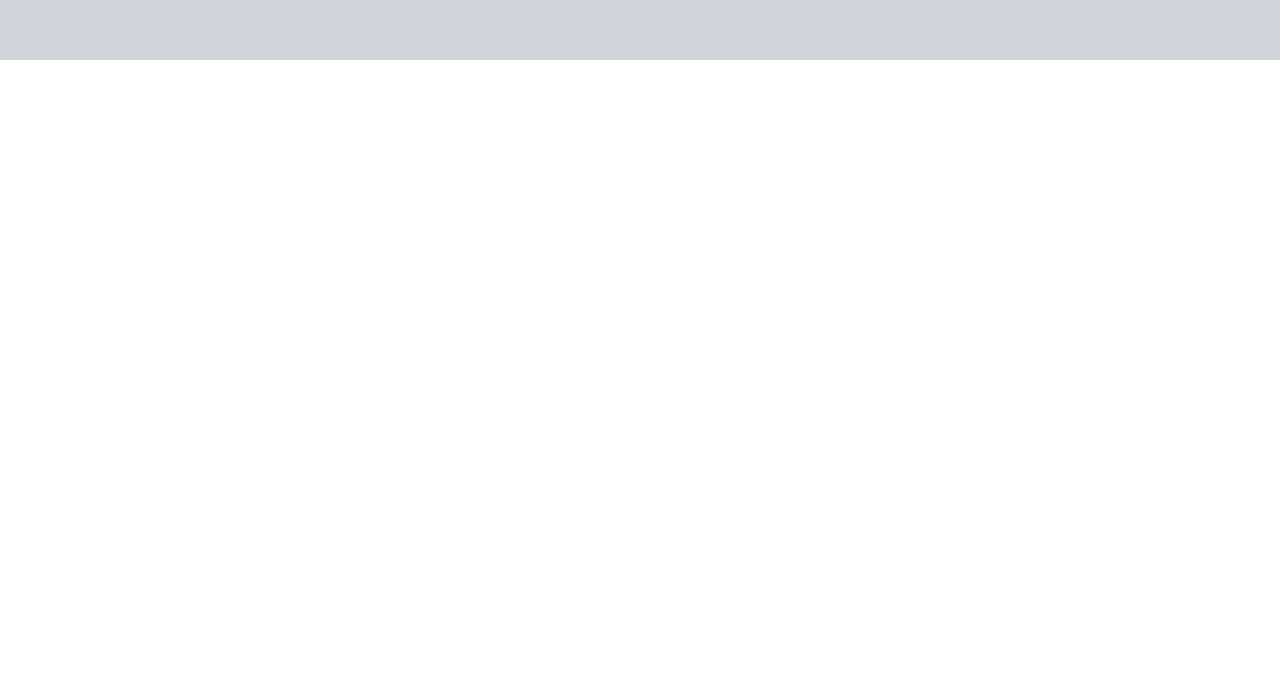
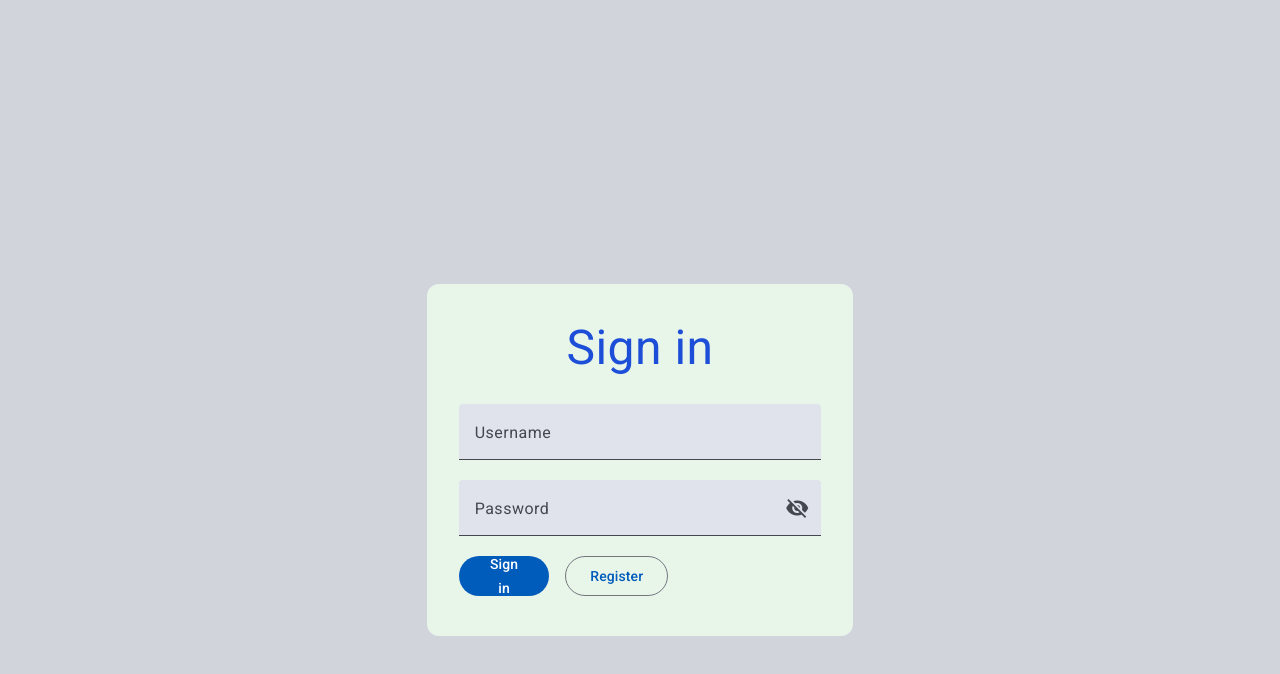
Before and after one commit to SousouBer/Train-A, an Angular app: page / in a window 1280 px wide. Shown: the part 740-1414 px from the top of the page. Before the commit the page ends 800 px from the top, so only its background shows below. Built offline with nearby package versions, Linux system fonts and the light colour scheme.

Commit message:
style: add signin form component

```diff
--- a/src/app/app.component.html
+++ b/src/app/app.component.html
@@ -1 +1,2 @@
 <app-signup />
+<app-signin />
--- a/src/app/app.component.ts
+++ b/src/app/app.component.ts
@@ -2,11 +2,12 @@ import { Component } from '@angular/core';
 import { RouterOutlet } from '@angular/router';
 
 import { SignupComponent } from './views/signup/signup.component';
+import { SigninComponent } from './views/signin/signin.component';
 
 @Component({
   selector: 'app-root',
   standalone: true,
-  imports: [RouterOutlet, SignupComponent],
+  imports: [RouterOutlet, SignupComponent, SigninComponent],
   templateUrl: './app.component.html',
   styleUrl: './app.component.css',
 })
--- a/src/app/layouts/layouts-auth-form/layouts-auth-form.component.ts
+++ b/src/app/layouts/layouts-auth-form/layouts-auth-form.component.ts
@@ -1,9 +1,11 @@
 import { Component, Input } from '@angular/core';
+
+import { MatFormFieldModule } from '@angular/material/form-field';
 
 @Component({
   selector: 'app-layouts-auth-form',
   standalone: true,
-  imports: [],
+  imports: [MatFormFieldModule],
   templateUrl: './layouts-auth-form.component.html',
   styleUrl: './layouts-auth-form.component.css',
 })
--- a/src/app/views/signin/signin.component.html
+++ b/src/app/views/signin/signin.component.html
@@ -1 +1,28 @@
-<p>signin works!</p>
+<app-layouts-auth-form title="Sign in">
+  <app-auth-input
+    class="w-full"
+    label="Username"
+    inputType="text"
+    name="username"
+    placeholder="Type your username"
+  />
+  <app-auth-input
+    class="w-full"
+    [isPassword]="true"
+    label="Password"
+    inputType="password"
+    name="password"
+    placeholder="Enter a password"
+  />
+  <button
+    ngProjectAs="form-buttons"
+    mat-flat-button
+    type="submit"
+    class="w-1/4"
+  >
+    Sign in
+  </button>
+  <button ngProjectAs="form-buttons" mat-stroked-button type="button">
+    Register
+  </button>
+</app-layouts-auth-form>
```
Also changed, not shown: src/app/views/signin/signin.component.ts (+6 -5 lines), src/app/views/signup/signup.component.ts (+2 -10 lines).
